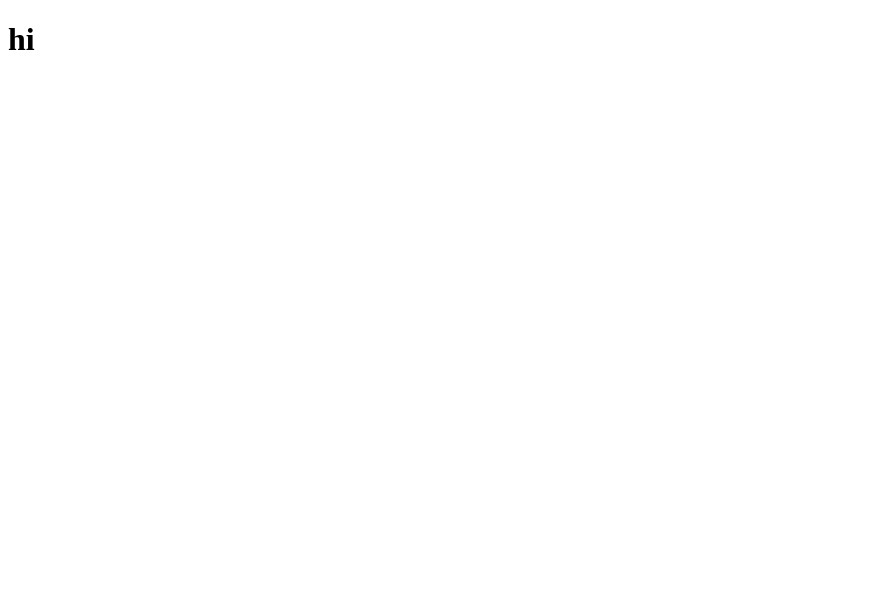
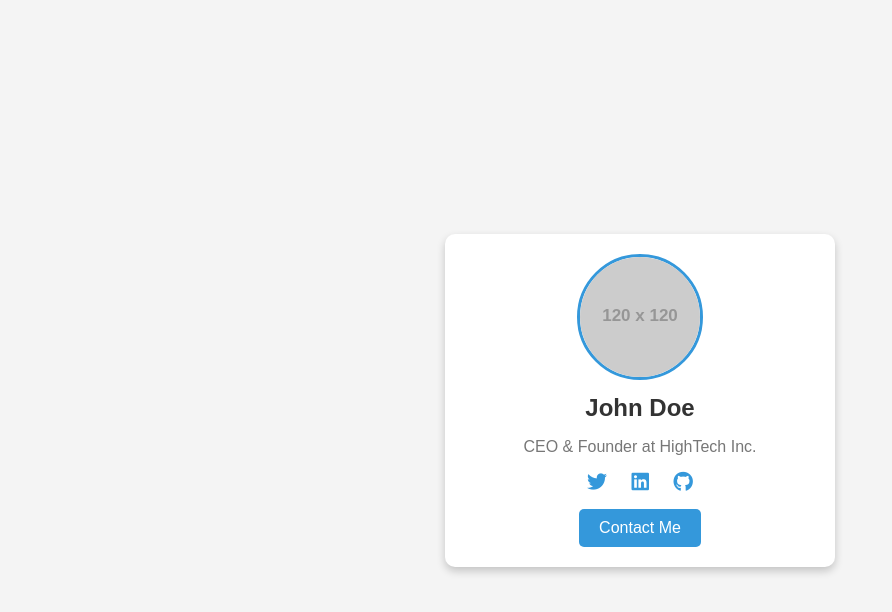
Before and after one commit to amitgiri9305/test, a plain HTML site: page index.html in a window 1280 px wide. Shown: the whole page, without its empty margins (0-892 px from the left). Drawn offline with Linux system fonts and the light colour scheme; placeholder pictures from the web are drawn by us.

Commit message:
Update index.html

```diff
--- a/index.html
+++ b/index.html
@@ -3,9 +3,77 @@
 <head>
     <meta charset="UTF-8">
     <meta name="viewport" content="width=device-width, initial-scale=1.0">
-    <title>Document</title>
+    <title>High-Profile Profile</title>
+    <link rel="stylesheet" href="https://cdnjs.cloudflare.com/ajax/libs/font-awesome/6.4.2/css/all.min.css">
+    <style>
+        body {
+            font-family: Arial, sans-serif;
+            background-color: #f4f4f4;
+            margin: 0;
+            padding: 0;
+            display: flex;
+            justify-content: center;
+            align-items: center;
+            height: 100vh;
+        }
+        .profile-card {
+            background: white;
+            width: 350px;
+            padding: 20px;
+            border-radius: 10px;
+            box-shadow: 0 4px 8px rgba(0, 0, 0, 0.2);
+            text-align: center;
+        }
+        .profile-card img {
+            width: 120px;
+            height: 120px;
+            border-radius: 50%;
+            object-fit: cover;
+            border: 3px solid #3498db;
+        }
+        .profile-card h2 {
+            margin: 10px 0 5px;
+            color: #333;
+        }
+        .profile-card p {
+            color: #777;
+            margin-bottom: 15px;
+        }
+        .social-icons a {
+            margin: 0 10px;
+            color: #3498db;
+            font-size: 20px;
+            transition: 0.3s;
+        }
+        .social-icons a:hover {
+            color: #2980b9;
+        }
+        .contact-btn {
+            display: inline-block;
+            margin-top: 15px;
+            padding: 10px 20px;
+            background: #3498db;
+            color: white;
+            text-decoration: none;
+            border-radius: 5px;
+            transition: 0.3s;
+        }
+        .contact-btn:hover {
+            background: #2980b9;
+        }
+    </style>
 </head>
 <body>
-    <h1>hi</h1>
+    <div class="profile-card">
+        <img src="https://via.placeholder.com/120" alt="Profile Picture">
+        <h2>John Doe</h2>
+        <p>CEO & Founder at HighTech Inc.</p>
+        <div class="social-icons">
+            <a href="#"><i class="fab fa-twitter"></i></a>
+            <a href="#"><i class="fab fa-linkedin"></i></a>
+            <a href="#"><i class="fab fa-github"></i></a>
+        </div>
+        <a href="#" class="contact-btn">Contact Me</a>
+    </div>
 </body>
 </html>
```
